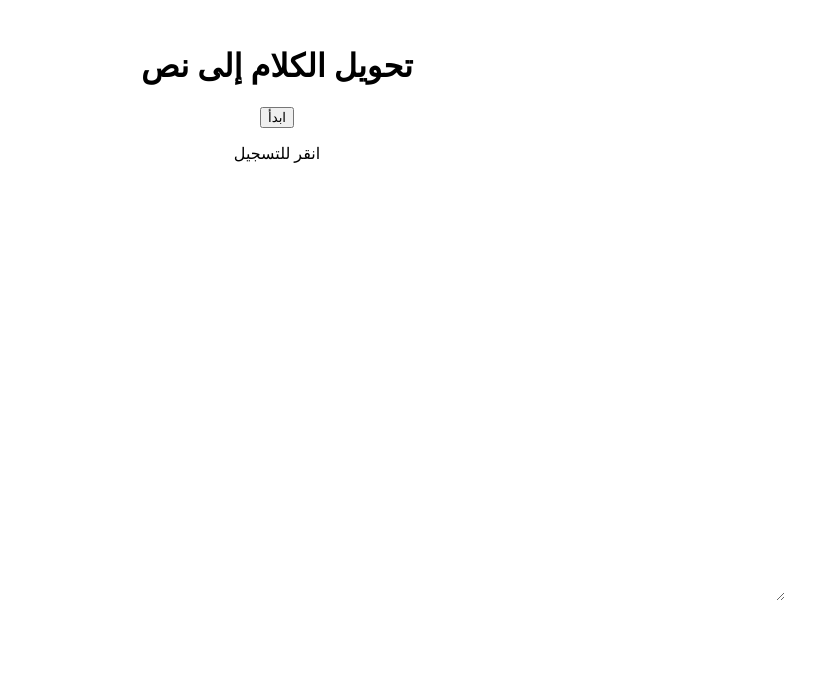
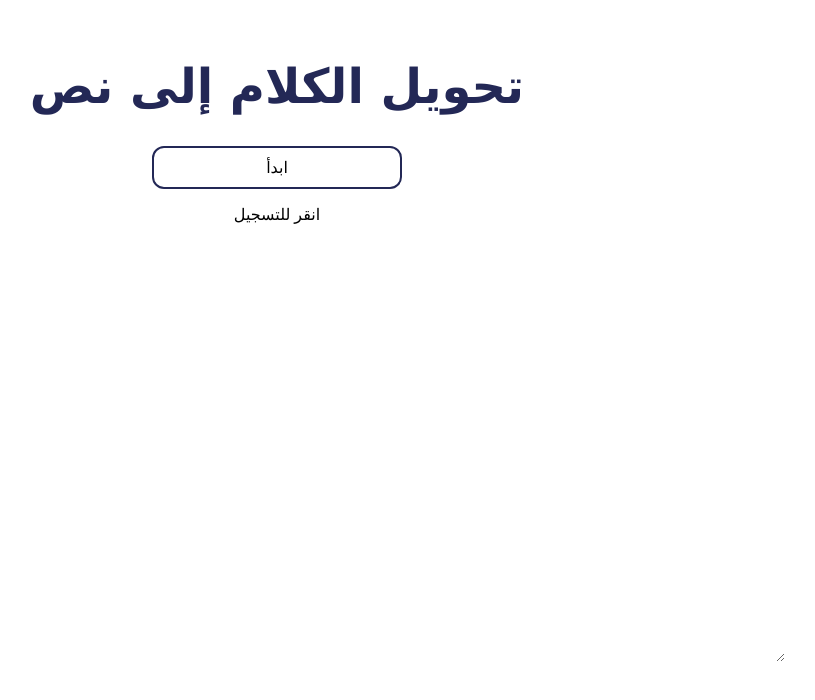
Before and after one commit to Mjd0001/Speech-Recognition, a plain HTML site: page index.html in a window 1280 px wide. Shown: the whole page, without its empty margins (363-1178 px from the left). Drawn offline with Linux system fonts and the light colour scheme.

Commit message:
Update index.html

```diff
--- a/index.html
+++ b/index.html
@@ -4,6 +4,12 @@
     <title>Speech Recognition</title>
     <meta charset="UTF-8">
     <style>
+        h1 {
+            color: #232856;
+            font-family: verdana;
+            font-size: 300%;
+
+        }
         .output{
             display: block;
             width: 80%;
@@ -12,6 +18,23 @@
             font-size: xx-large;
             border: none;
             outline: none;
+        }
+        button{
+            background-color: white;
+            color: black;
+            border: 2px solid #232856;
+            border-radius: 12px;
+            width: 250px;
+            padding: 10px 32px;
+            font-size: 16px;
+            transition-duration: 0.4s;
+            cursor: pointer;
+
+        }
+
+        button:hover {
+            background-color: #232856;
+            color: white;
         }
     </style>
 </head>
```
